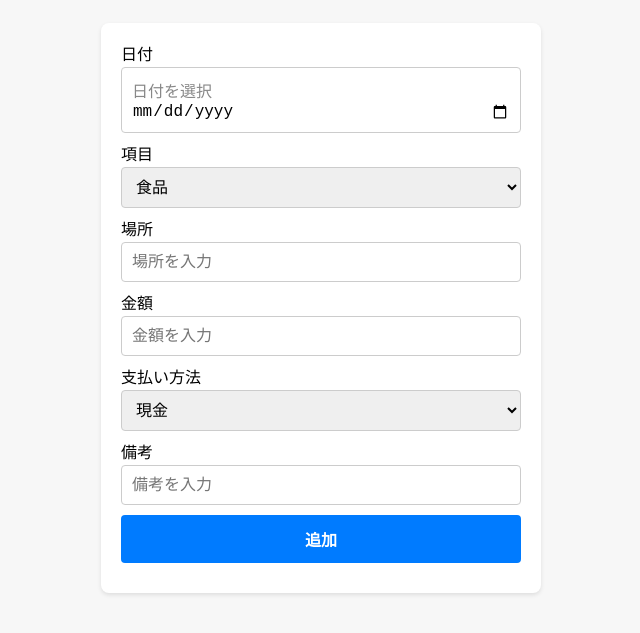
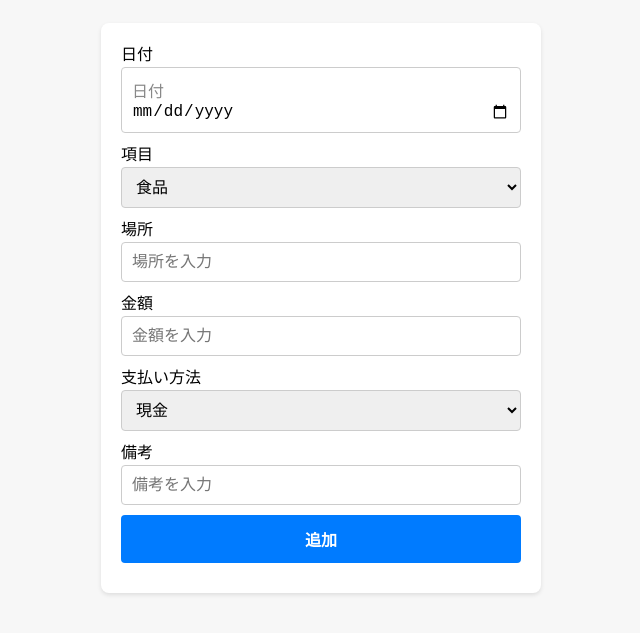
Before and after one commit to hrmttkfm/kakeibo-app, a website: page docs/index.html in a window 1280 px wide. Shown: the part 53-686 px from the top of the page, without its empty margins (319-959 px from the left). Drawn offline with Linux system fonts and the light colour scheme.

Commit message:
スタイルの微調整

```diff
--- a/docs/index.html
+++ b/docs/index.html
@@ -10,7 +10,7 @@
     <h1>家計簿アプリ</h1>
     <form id="expenseForm">
         <label for="date">日付</label>
-        <input type="date" id="date" placeholder="日付を選択" required>
+        <input type="date" id="date" placeholder="日付" required>
 
         <label for="category">項目</label>
         <select id="category"></select>
```
